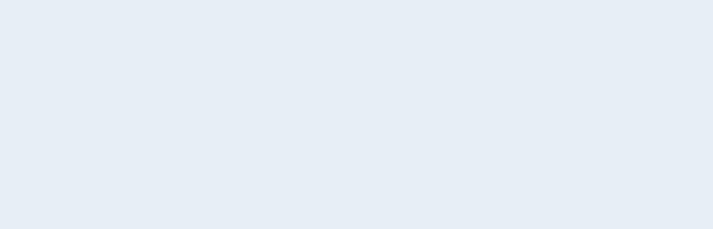
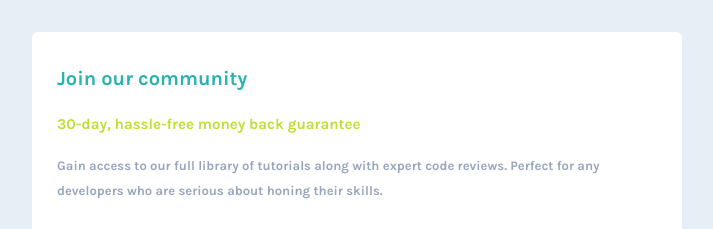
Before and after one commit to matesic99/single_price_card, a plain HTML site: page index.html in a window 1280 px wide. Shown: the top 229 px of the page, without its empty margins (283-996 px from the left). Drawn offline with nearby package versions, Linux system fonts and the light colour scheme; files that its build step writes are made by us from their sources.

Commit message:
Update _mediaquery.scss

```diff
--- a/styles/_mediaquery.scss
+++ b/styles/_mediaquery.scss
@@ -1,6 +1,5 @@
 @media only screen and (min-width:65.5rem){
     .price{
-        margin-top: 20rem;
         display: grid;
         grid-template-columns: repeat(2, 1fr);
         grid-template-rows: repeat(2, auto);
```
